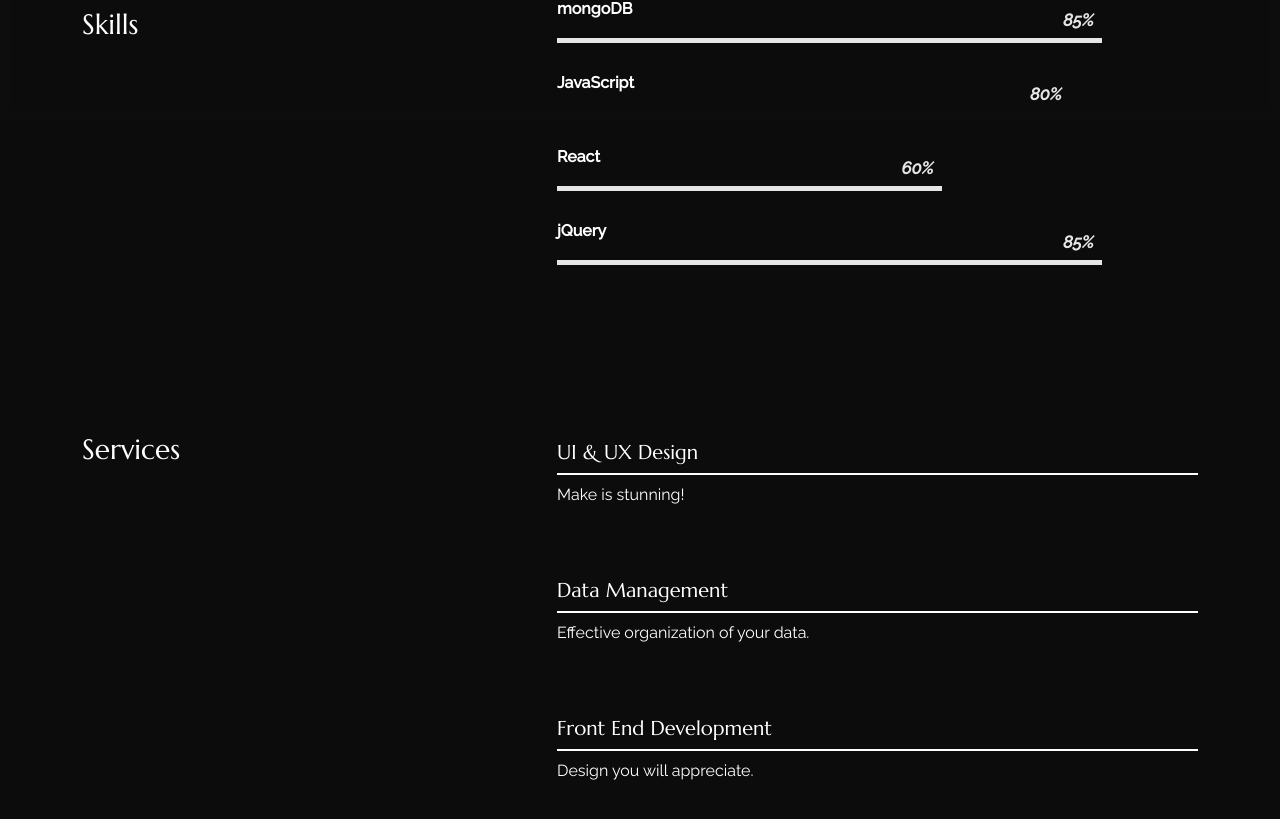
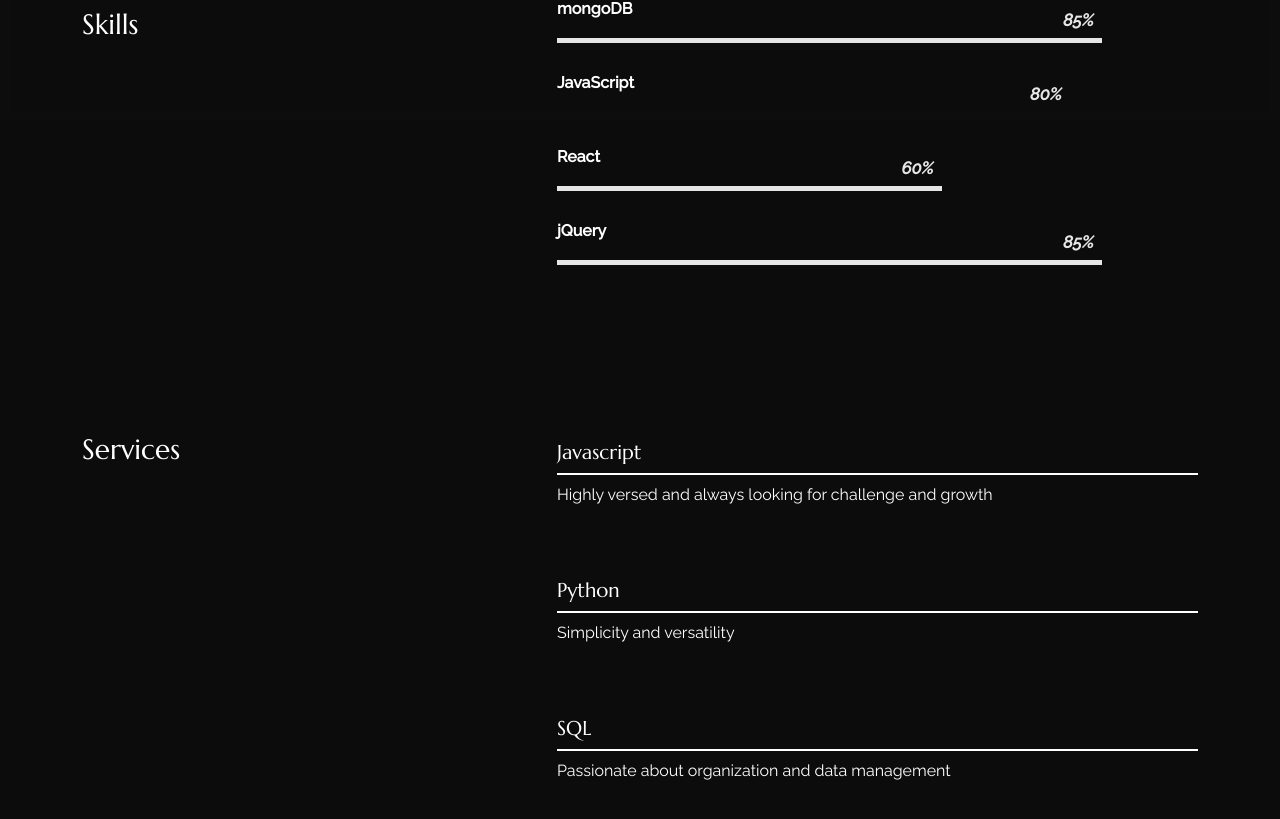
Before and after one commit to dahfefe/personal-portfolio, a React (Create React App) app: page /about in a window 1280 px wide. Shown: the part 679-1498 px from the top of the page. Built offline with nearby package versions, Linux system fonts and the light colour scheme.

Commit message:
updated Experience section

```diff
--- a/src/content_option.js
+++ b/src/content_option.js
@@ -49,16 +49,16 @@
 ];
 
 const services = [{
-        title: "UI & UX Design",
-        description: "Make is stunning!",
+        title: "Javascript",
+        description: "Highly versed and always looking for challenge and growth",
     },
     {
-        title: "Data Management",
-        description: "Effective organization of your data.",
+        title: "Python",
+        description: "Simplicity and versatility",
     },
     {
-        title: "Front End Development",
-        description: "Design you will appreciate.",
+        title: "SQL",
+        description: "Passionate about organization and data management",
     },
 ];
 
```
